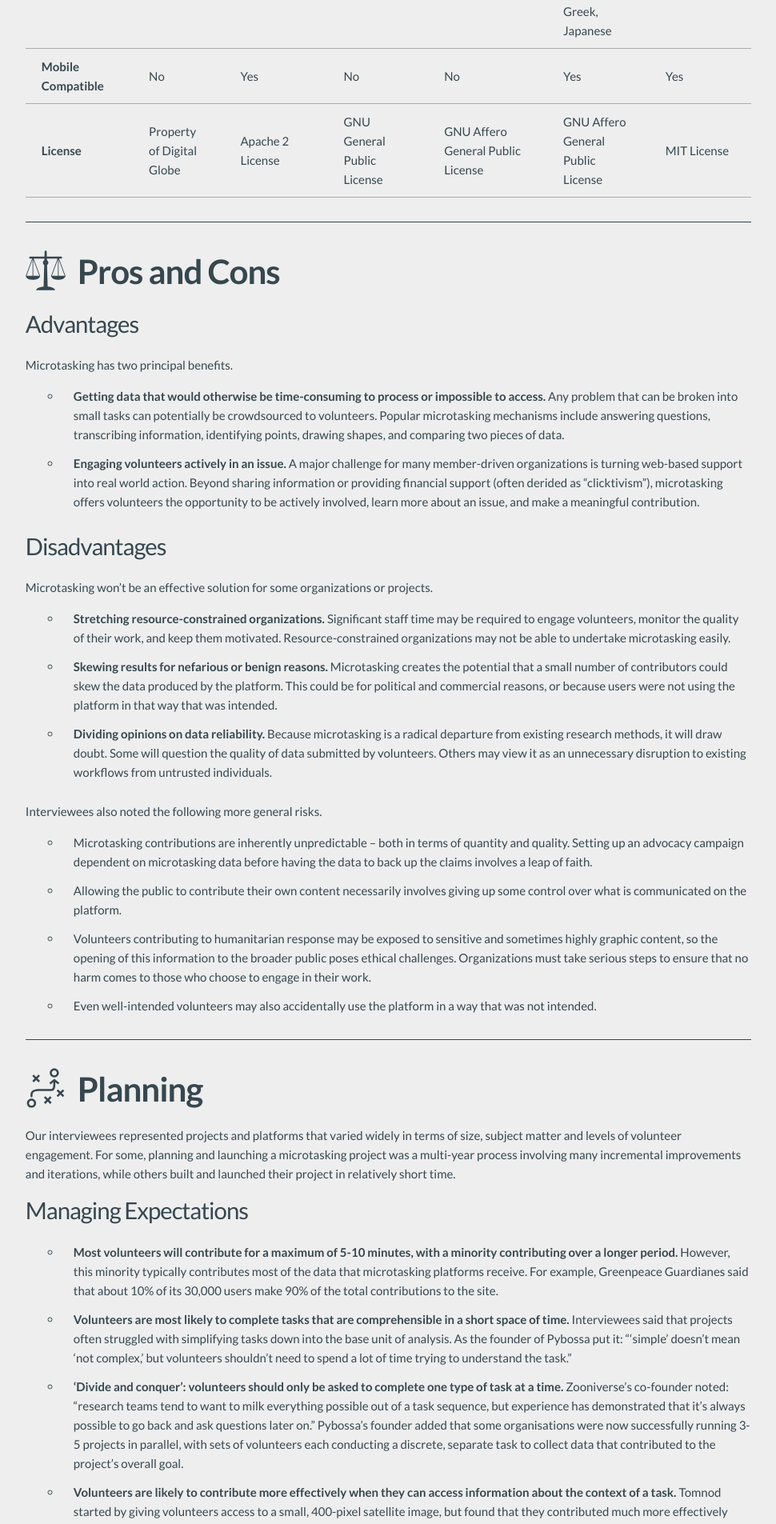
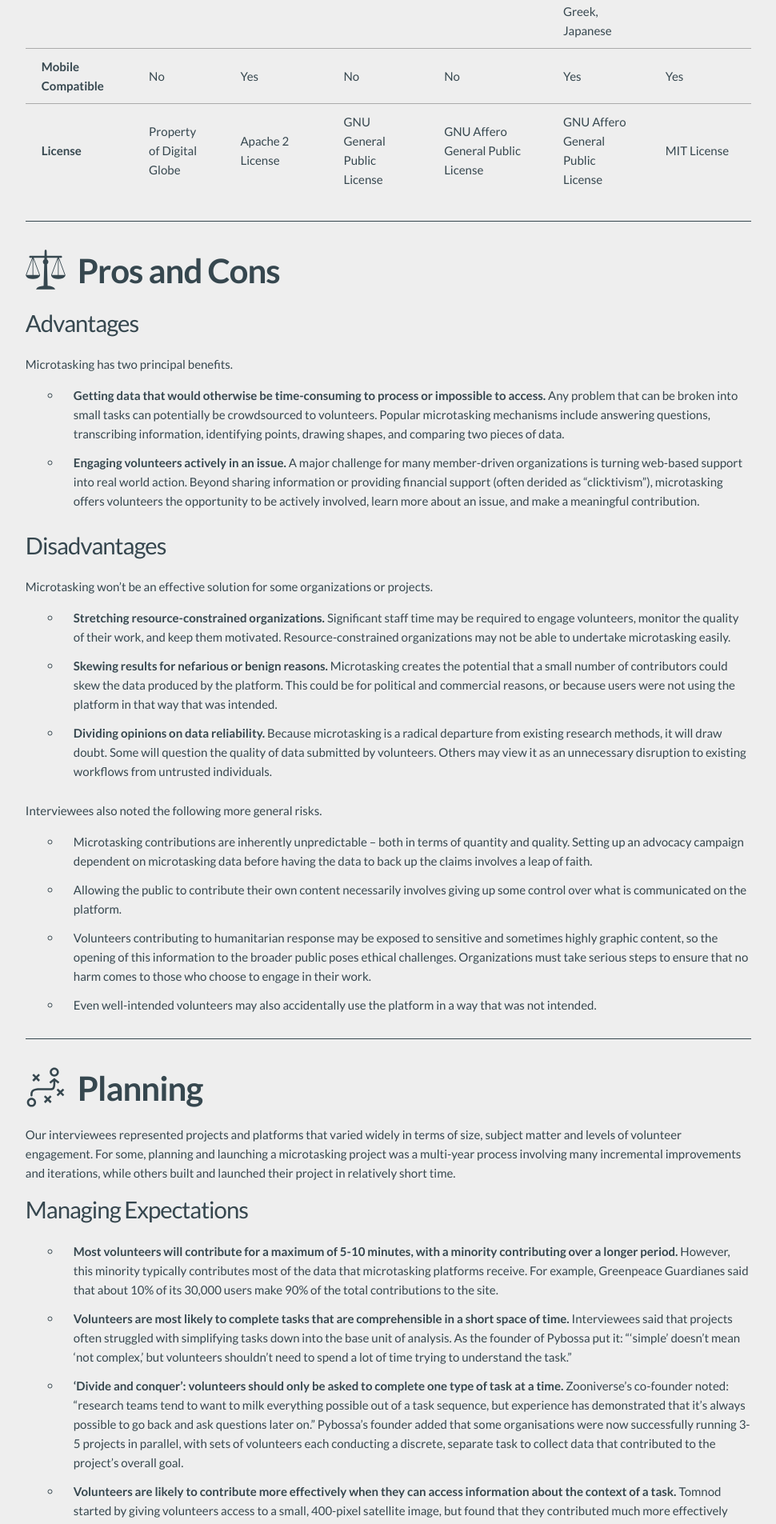
Before and after one commit to the-engine-room/library, a Jekyll site: the page built from _posts/2015-12-07-microtasking.md, in a window 1280 px wide. Shown: the part 3214-5119 px from the top of the page at 80% size, without its empty margins (301-1271 px from the left). Built offline with Jekyll 4.4.1, drawn with Linux system fonts in a browser that asks for light colours; nearby versions of some CDN libraries; comment, search, counter and statistics services are not loaded.

Commit message:
Final table styling

```diff
--- a/styles/page.scss
+++ b/styles/page.scss
@@ -20,6 +20,10 @@ article.page {
       display: block;
       overflow-x: auto;
       width: 100%;
+
+      tr:last-child td {
+        border-bottom: 0;
+      }
     }
   }
 }
```
